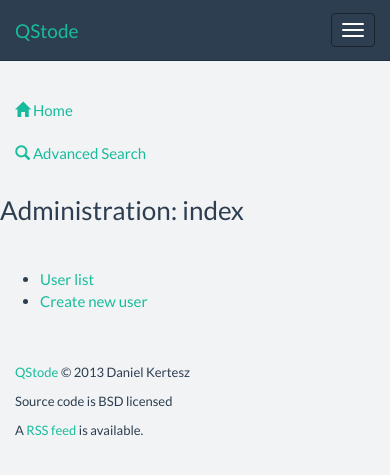
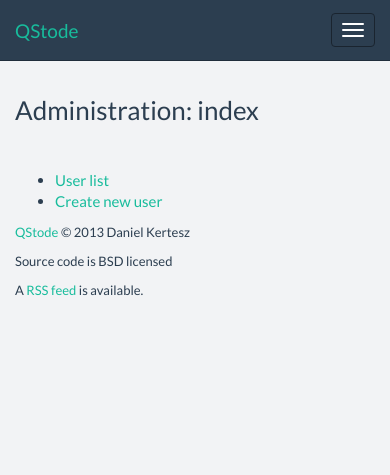
Before and after one commit to piger/qstode, a Python web app: template qstode/templates/admin/index.html in a window 390 px wide; the page is wider, and only the part inside the window is pictured. Shown: the top 475 px of that part. Run offline with Jinja, Linux system fonts and the light colour scheme; the template is opened without the code that fills it: most values are stand-ins (such as "Sample title", 1, 10 or a date in 2020); form fields are guessed from the names that the template uses; style sheets or scripts are compiled from the project's sources; some libraries are stand-ins or nearby versions.

Commit message:
fixed a problem with the mobile layout

```diff
--- a/qstode/static/css/qstode.less
+++ b/qstode/static/css/qstode.less
@@ -4,8 +4,8 @@ body {
 }
 
 #main-container {
-	// padding: 40px 15px;
-	padding: 40px 0;
+	// pad to leave space for the navigation bar
+	padding-top: 25px;
 }
 
 // since we have a gray background, the blockquote left-margin can't be
--- a/qstode/templates/_page.html
+++ b/qstode/templates/_page.html
@@ -6,11 +6,11 @@
   <div class="container" id="main-container">
 
 	<div class="row">
-	  <div class="col-lg-2 col-md-3 col-sm-3">
+	  <div class="hidden-xs col-sm-3 col-md-3 col-lg-2">
 		{% include "_sidebar.html" %}
 	  </div>
 
-	  <div class="col-lg-10 col-md-9 col-sm-9" role="main">
+	  <div class="col-xs-12 col-sm-9 col-md-9 col-lg-10" role="main">
 		{% block content %}{% endblock %}
 	  </div>
 
```
